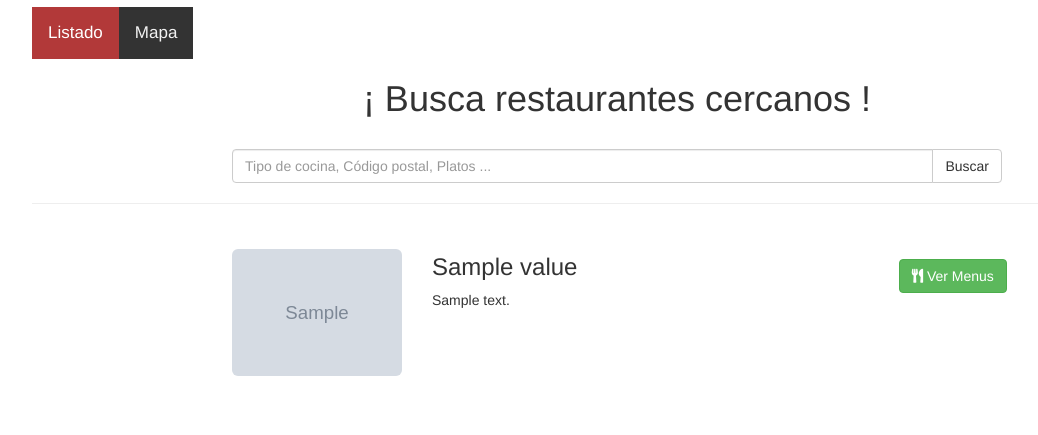
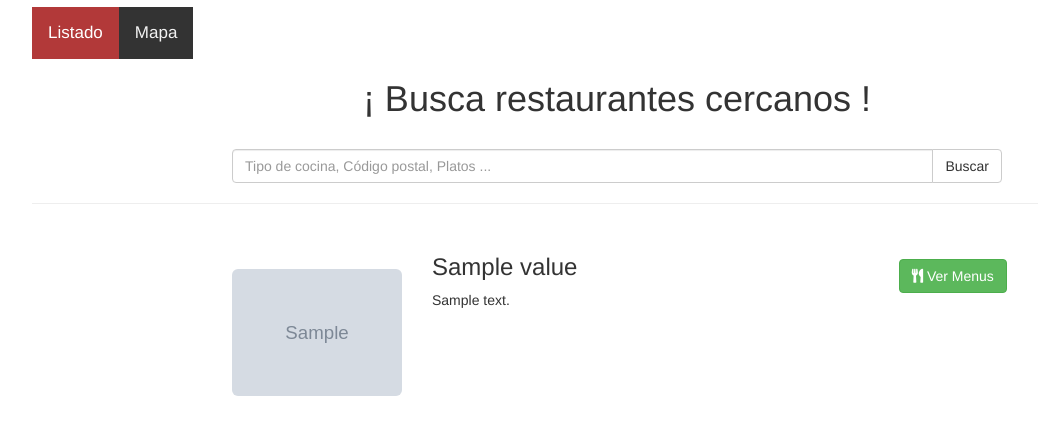
Before and after one commit to miguel92/TeleMenu, a Flask app: template templates/searchLista.html in a window 1280 px wide. Shown: the part 63-498 px from the top of the page, without its empty margins (23-1061 px from the left). Run offline with Flask 2, Linux system fonts and the light colour scheme; the template is opened without the code that fills it: most values are stand-ins (such as "Sample title", 1, 10 or a date in 2020); grey boxes marked "Sample" are stand-in pictures; some libraries are stand-ins or nearby versions.

Commit message:
Ajuste CSS

```diff
--- a/templates/searchLista.html
+++ b/templates/searchLista.html
@@ -74,7 +74,7 @@
 					                    	<img class="img-responsive img-thumbnail" src="{{ '../'+src }}">
 					                    {% else %}
 					                    	{% set src = value["logo"] %}
-					                    	<img class="img-responsive img-rounded" src="{{ src }}">
+					                    	<img class="img-responsive img-rounded imagen_menu" src="{{ src }}">
 					                    {% endif %}
 					                    </div>
                         </div>
```
